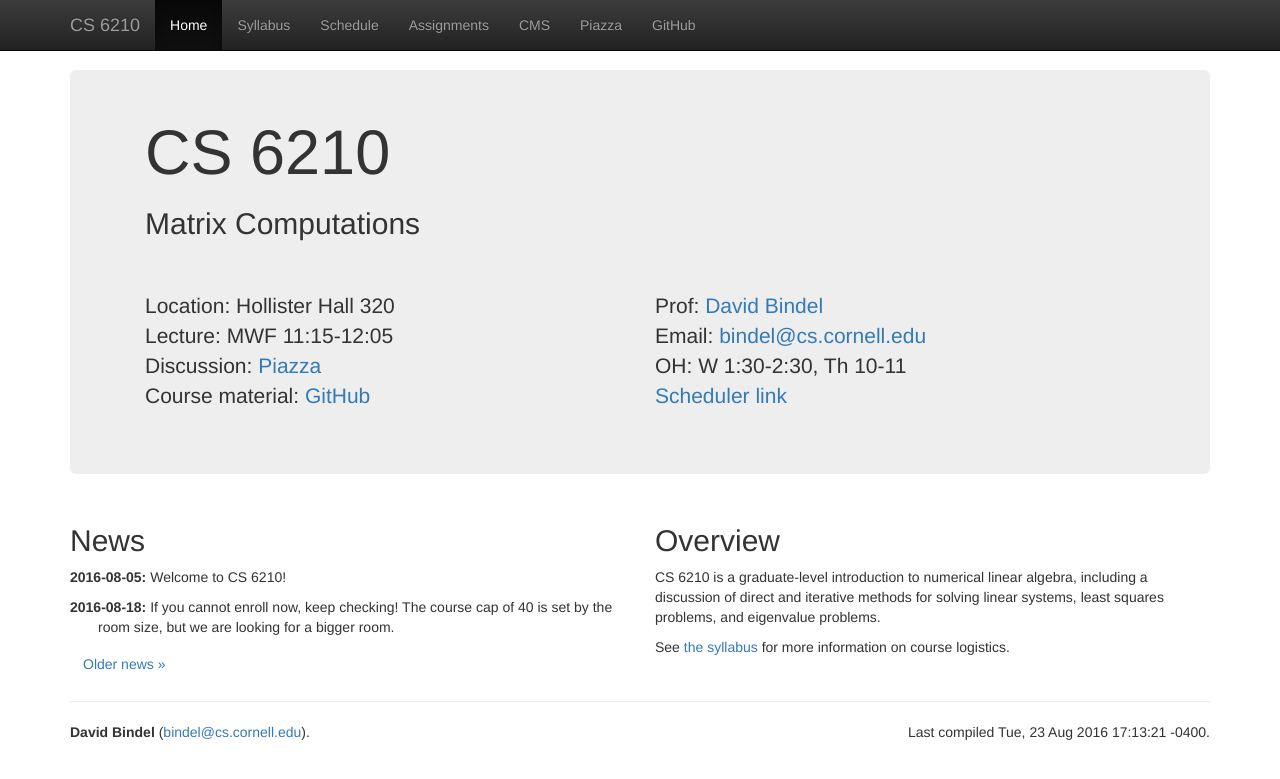
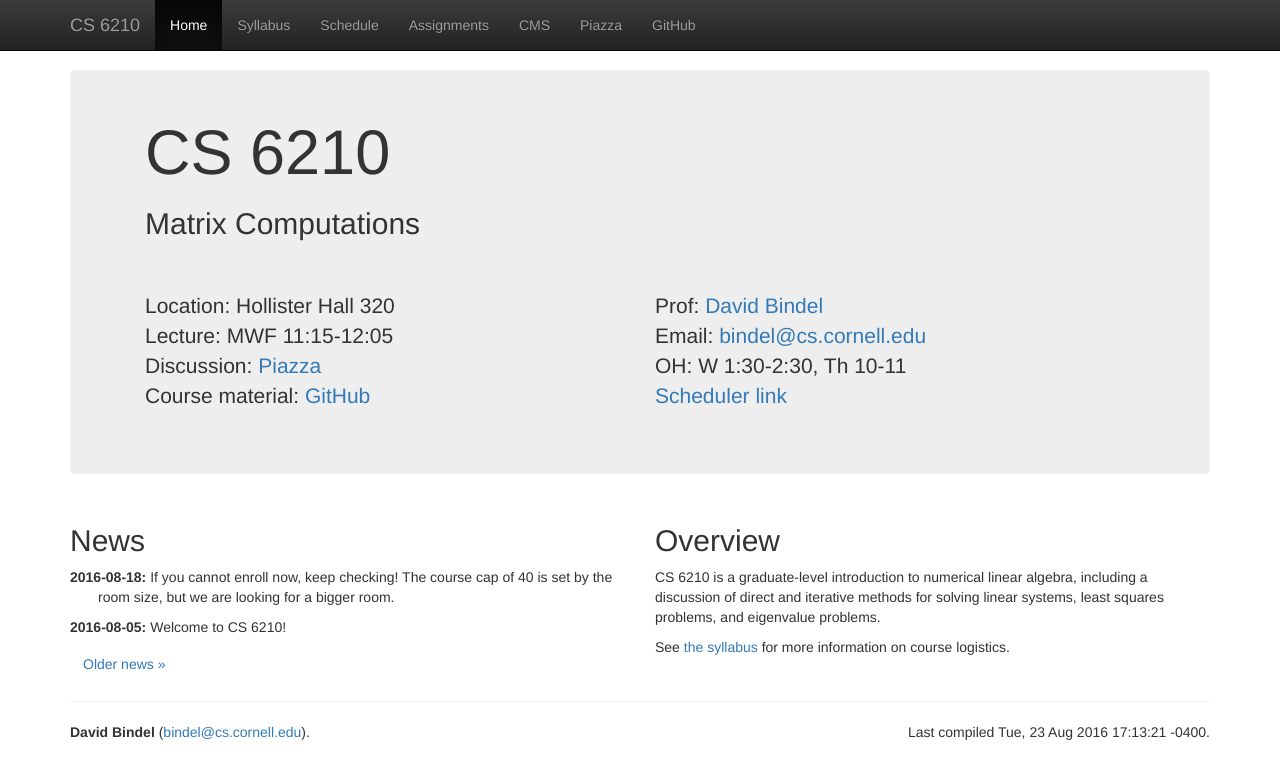
Before and after one commit to dbindel/cs6210-f16, a Jekyll site: the page built from web/index.html, in a window 1280 px wide. Shown: the top 779 px of the page. Built offline with Jekyll 4.4.1, drawn with Linux system fonts in a browser that asks for light colours; nearby versions of some CDN libraries.

Commit message:
Updates to news setup.

```diff
--- a/web/_includes/news_entry.html
+++ b/web/_includes/news_entry.html
@@ -1,4 +1,4 @@
 <p class="hanging-indent">
   <strong>{{ entry.date }}:</strong>
-  {{ entry.text }}
+  {{ entry.desc }}
 </p>
```
Also changed, not shown: web/_data/news.yml (+4 -6 lines).
